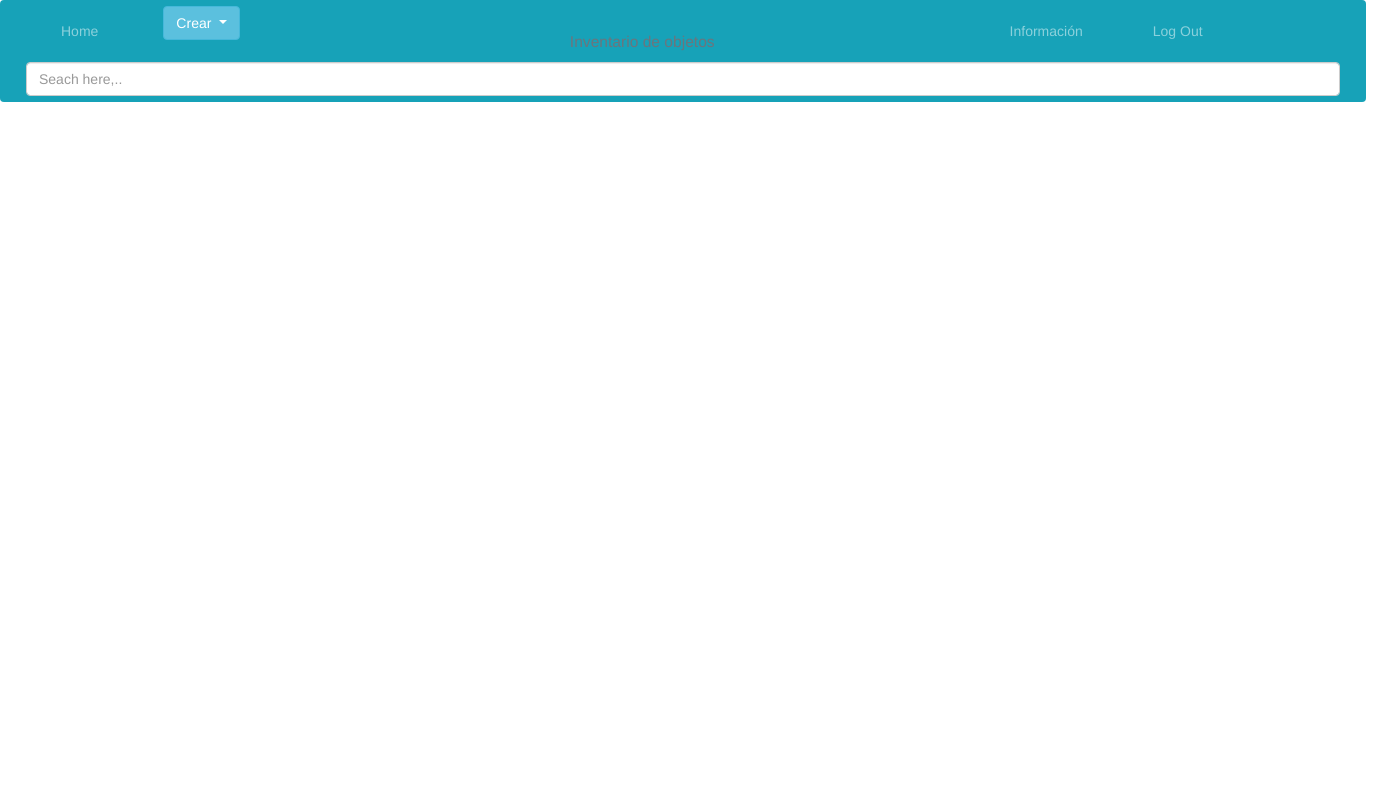
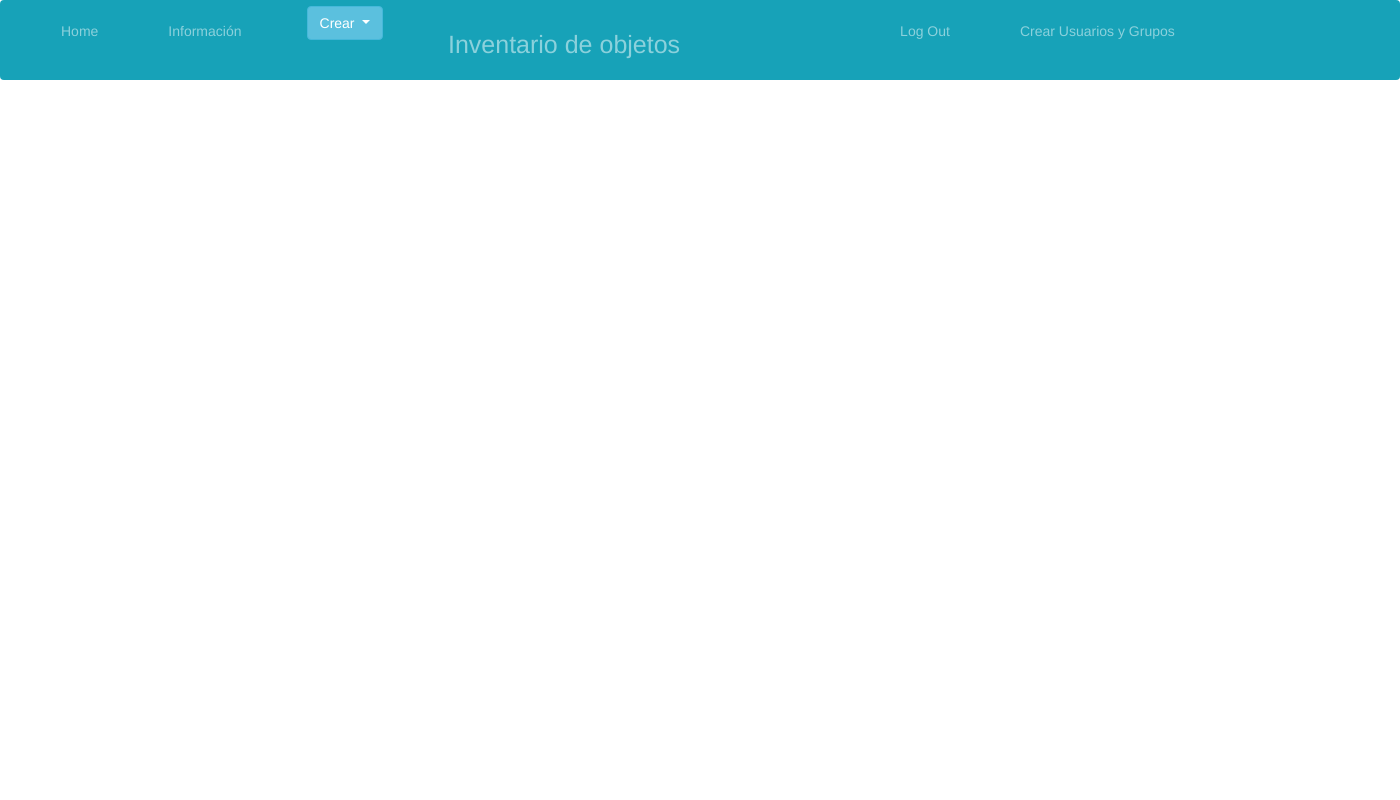
Before and after one commit to francobustos/inventory_1, a Django app: page /informacion/ in a window 1400 px wide. Run offline with Django 3.2, Linux system fonts and the light colour scheme; data that the repository does not hold is empty; parts of the project's set-up code (start-up, migrations or seed data) failed here and were passed over; some libraries are stand-ins or nearby versions.

Commit message:
cambios en el css

```diff
--- a/inventory/static/inventory_app/index.css
+++ b/inventory/static/inventory_app/index.css
@@ -1,6 +1,14 @@
-#body {
+body, html {
 width: 100%;
 height: 100%;
+}
+
+#crear_u{
+  margin-left: 0px;
+}
+
+#logout{
+  margin-left: 150px;
 }
 
 .body_index {
@@ -9,9 +17,9 @@ height: 100%;
   margin: 0;
 }
 
-.empresaNav {
+#empresaNav {
   /* margin-left: 550px; */
-  text-align: center;
+  font-size: 25px;
 }
 
 .text-muted{
@@ -19,9 +27,10 @@ height: 100%;
 
 }
 
-#Info{
-  margin-left: 280px;
+#crear{
 }
+
+
 
 .navbar-nav > li{
   margin-left:30px;
@@ -46,8 +55,15 @@ th, td {
   padding: 15px;
 }
 
+#Editar_href{
+  color
+}
 
 #Editar_href, #Elimiar_href{
-	position: relative;
+  position: static;
   left: 1200px;
 }
+
+text-muted{
+  text-align: left;
+}
--- a/inventory/static/inventory_app/info.css
+++ b/inventory/static/inventory_app/info.css
@@ -2,14 +2,33 @@
   margin-left: 260px;
 }
 
+.navbar-nav > li{
+  margin-left:30px;
+  margin-right:30px;
+}
+
+#empresaNav {
+  /* margin-left: 550px; */
+  font-size: 25px;
+}
+
+body, html {
+width: 100%;
+height: 100%;
+}
+
+#crear_u{
+  margin-left: 0px;
+}
+
+#logout{
+  margin-left: 150px;
+}
+
 .tabla {
   border-collapse: separate;
-<<<<<<< HEAD
   margin-left: 1px;
   margin-top: 1px;
-=======
-  margin-top: 10px;
->>>>>>> 48873de40b26a5be2063a416c4ee49ee3c44882a
   border: 1px;
   border-color: #000000;
   width: 1366px;
--- a/inventory/templates/inventory_app/info.html
+++ b/inventory/templates/inventory_app/info.html
@@ -6,7 +6,6 @@
     <title>Informacion</title>
     <link rel="stylesheet" type="text/css" href="{% static './inventory_app/info.css' %}" />
     <link rel="stylesheet" href="https://stackpath.bootstrapcdn.com/bootstrap/4.3.1/css/bootstrap.min.css" integrity="sha384-ggOyR0iXCbMQv3Xipma34MD+dH/1fQ784/j6cY/iJTQUOhcWr7x9JvoRxT2MZw1T" crossorigin="anonymous">
-    <link rel="stylesheet" type="text/css" href="{% static './inventory_app/index.css' %}" />
     <meta name="viewport" content="width=device-width, initial-scale=1">
     <link rel="stylesheet" href="https://maxcdn.bootstrapcdn.com/bootstrap/3.4.0/css/bootstrap.min.css">
     <script src="https://ajax.googleapis.com/ajax/libs/jquery/3.4.1/jquery.min.js"></script>
@@ -14,7 +13,7 @@
   </head>
 
   <body>
-    <nav id="posicion" class="navbar navbar-expand-lg navbar-dark bg-info">
+    <nav class="navbar navbar-expand-lg navbar-dark bg-info">
       <button class="navbar-toggler" type="button" data-toggle="collapse" data-target="#navbarNav" aria-controls="navbarNav" aria-expanded="false" aria-label="Toggle navigation">
         <span class="navbar-toggler-icon"></span>
       </button>
@@ -24,8 +23,11 @@
             <a class="nav-link" href="{% url 'home' %}">Home</a>
           </li>
           <li class="nav-item">
+            <a id="Info"  class="nav-link" href="{% url 'informacion' %}">Información</a>
+          </li>
+          <li class="nav-item">
             <div class="dropdown">
-              <button type="button" class="btn btn-info dropdown-toggle" data-toggle="dropdown">
+              <button id="crear" type="button" class="btn btn-info dropdown-toggle" data-toggle="dropdown">
                 Crear
               </button>
               <div class="dropdown-menu">
@@ -37,18 +39,18 @@
               </div>
             </div>
           </li>
-          <h3 class="empresaNav">
+          <li class="nav-item">
+            <h3 id="empresaNav"class="nav-link">Inventario de objetos</h3>
+          </li>
 
-            <small class="text-muted"> Inventario de objetos</small>
-          </h3>
-          <li  class="nav-item">
-            <a  id= "Info1" class="nav-link" href="{% url 'informacion' %}">Información</a>
+          <li class="nav-item">
+            <a id="logout" class="nav-link" href="{% url 'logout' %}">Log Out</a>
           </li>
-          <li class="nav-item">
-            <a class="nav-link" href="{% url 'logout' %}">Log Out</a>
+          <li class="nav-item" >
+            <a id="crear_u"class="nav-link" href="admin/auth/">Crear Usuarios y Grupos</a>
           </li>
         </ul>
-         <input class = "form-control" id = "demo" type = "text" placeholder = "Seach here,..">       </form>
+
       </div>
     </nav>
 
```
Also changed, not shown: inventory/templates/inventory_app/home.html (+9 -14 lines), inventory/inventory_app/migrations/0011_merge_20191201_2236.py (added).
